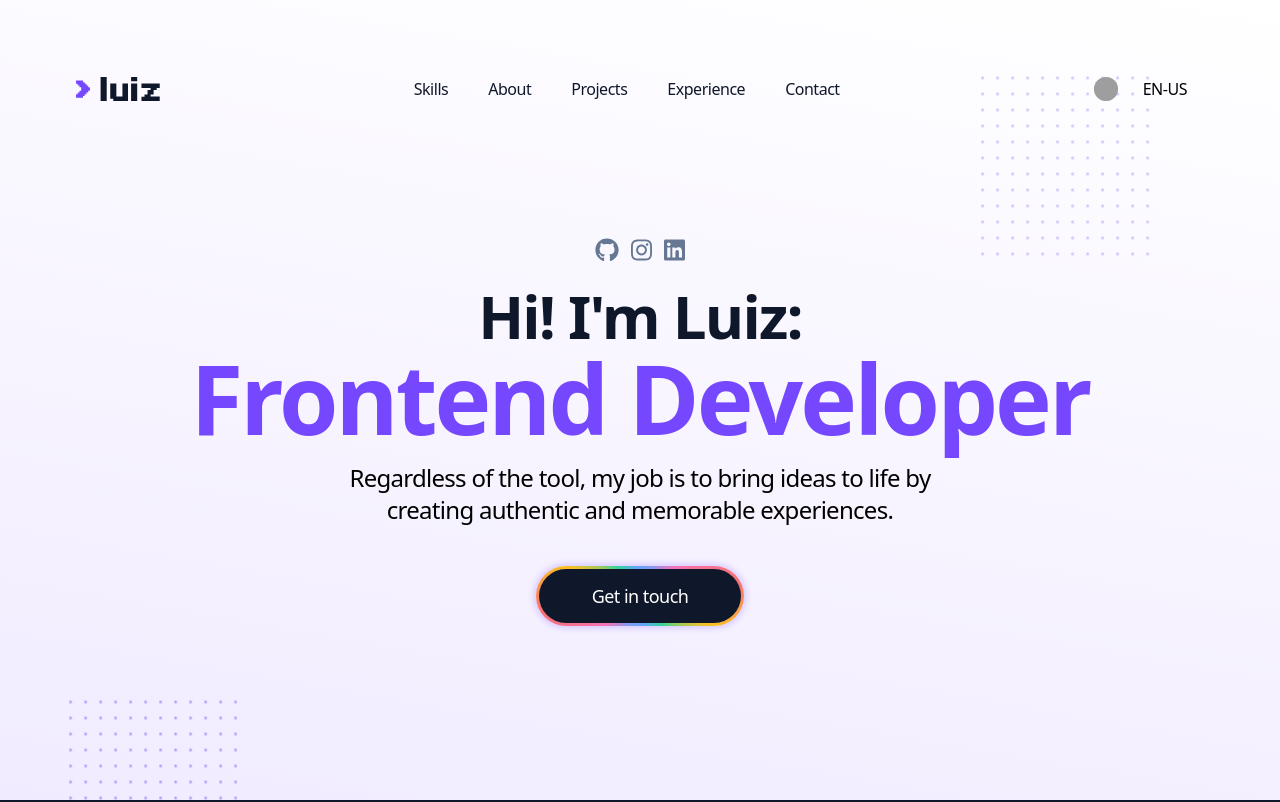
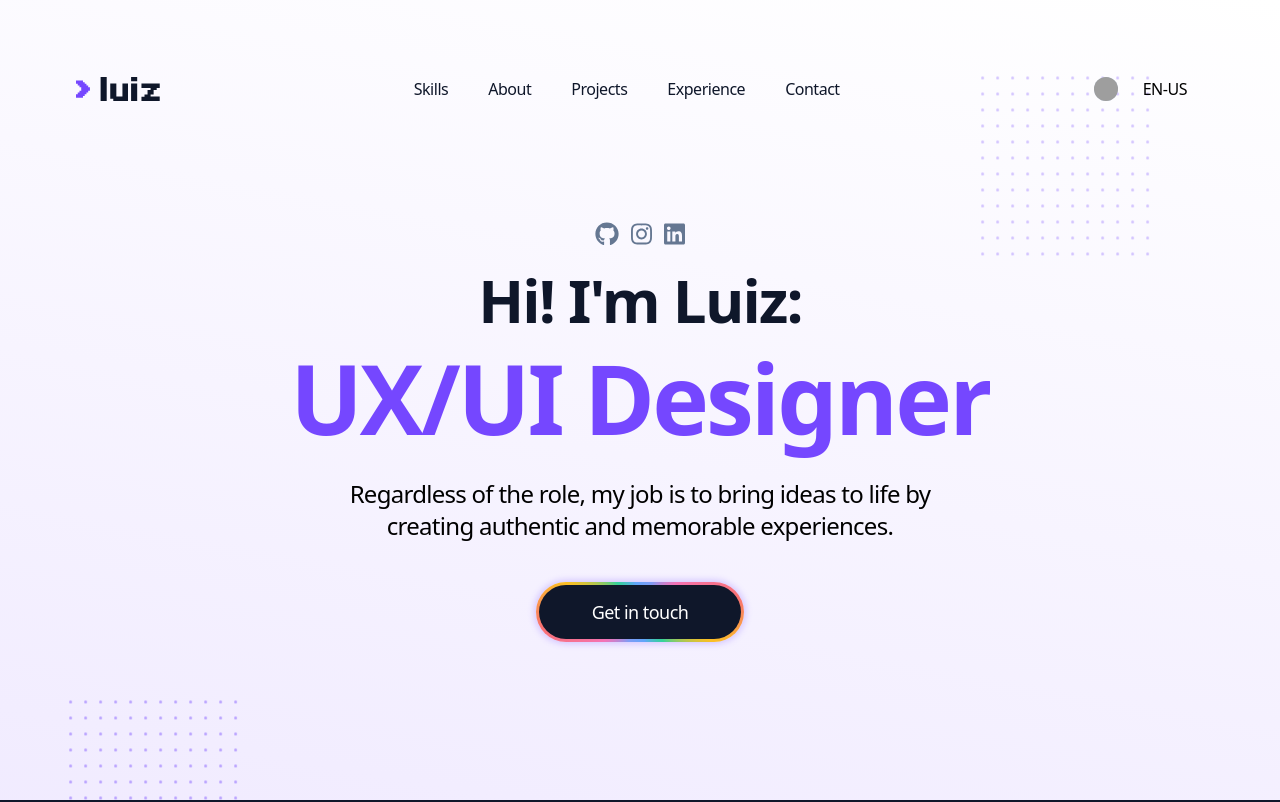
Before and after one commit to powluiz/portfolio, a React (Vite) app: page / in a window 1280 px wide. Shown: the top 802 px of the page. Built offline with nearby package versions, Linux system fonts and the light colour scheme; grey boxes are pictures that could not be loaded.

Commit message:
✨ - feat: home role carousel

```diff
--- a/src/components/Home/index.tsx
+++ b/src/components/Home/index.tsx
@@ -3,17 +3,35 @@ import { Button, NavBar } from '..'
 import { socialLinks } from '@/utils/constants'
 import DotPattern from '@/assets/DotPattern'
 import gsap from 'gsap'
-import { useEffect, useRef } from 'react'
+import { useEffect, useRef, useState } from 'react'
 
 const Home = () => {
   const { t } = useTranslation('home')
 
   const ctxWrapper = useRef(null)
   const tl = useRef<any>()
+  const title_tl = useRef<any>()
+
+  let position = 0
+  const roleList = ['UX', 'Designer', 'Editor', 'Front']
+  const [roleText, setRoleText] = useState(t(roleList[roleList.length - 1]))
+
+  const handleChangeRole = () => {
+    setRoleText(t(roleList[position]))
+    position === roleList.length - 1 ? (position = 0) : position++
+  }
 
   useEffect(() => {
     tl.current = gsap.timeline({
       delay: 0.5,
+    })
+
+    title_tl.current = gsap.timeline({
+      delay: 1.5,
+      defaults: {
+        duration: 1,
+      },
+      repeat: -1,
     })
 
     let ctx = gsap.context(() => {
@@ -53,6 +71,32 @@ const Home = () => {
           { opacity: 1, scale: 1, duration: 1, ease: 'elastic.out(0.5,0.5)' },
           '-=0.25',
         )
+
+      title_tl.current
+        .fromTo(
+          '.anim-role',
+          {
+            opacity: 0,
+            rotateX: 45,
+            y: 100,
+          },
+          { y: 0, ease: 'elastic.out(0.7,0.8)', rotateX: 0, opacity: 1 },
+        )
+        .to(
+          '.anim-role',
+          {
+            y: -100,
+            rotateX: -45,
+            opacity: 0,
+            ease: 'elastic.in(0.7,0.8)',
+          },
+          '+=1.5',
+        )
+        .to('.anim-role', {
+          y: 100,
+          duration: 0,
+          onComplete: () => handleChangeRole(),
+        })
     }, ctxWrapper)
 
     return () => ctx.revert()
@@ -79,9 +123,9 @@ const Home = () => {
             <h1 className="anim-title select-none text-nowrap text-center text-4xl font-extrabold text-primary-low sm:text-5xl md:text-6xl lg:text-6xl">
               {t("Hi, I'm Luiz:")}
             </h1>
-            <div className="flex">
-              <h1 className="anim-title select-none text-wrap text-center text-5xl font-extrabold text-primary-dark sm:text-6xl md:text-7xl lg:text-8xl">
-                {t('Frontend Developer')}
+            <div className="relative flex h-[11rem] w-full items-center justify-center overflow-hidden md:h-[8rem]">
+              <h1 className="anim-role select-none text-wrap text-center text-6xl font-extrabold text-primary-dark sm:text-7xl md:text-nowrap md:text-8xl">
+                {roleText}
               </h1>
             </div>
             <span className="anim-phrase mt-3 inline w-fit max-w-[40rem] select-none text-center text-base font-normal sm:text-xl md:text-2xl">
--- a/src/translations/locale/en_us.json
+++ b/src/translations/locale/en_us.json
@@ -10,11 +10,11 @@
 
   "home": {
     "Hi, I'm Luiz:": "Hi! I'm Luiz:",
-    "Frontend Developer": "Frontend Developer",
-    "UX/UI Designer": "UX/UI Designer",
-    "Graphic Designer": "Graphic Designer",
-    "Video Editor": "Video Editor",
-    "catch_phrase": "Regardless of the tool, my job is to bring ideas to life by creating authentic and memorable experiences.",
+    "Front": "Web Developer",
+    "UX": "UX/UI Designer",
+    "Designer": "Graphic Designer",
+    "Editor": "Video Editor",
+    "catch_phrase": "Regardless of the role, my job is to bring ideas to life by creating authentic and memorable experiences.",
     "About me": "About me",
     "Get in touch": "Get in touch"
   },
--- a/src/translations/locale/pt_br.json
+++ b/src/translations/locale/pt_br.json
@@ -10,11 +10,11 @@
 
   "home": {
     "Hi, I'm Luiz:": "Oi! Eu sou o Luiz:",
-    "Frontend Developer": "Desenvolvedor Frontend",
-    "UX/UI Designer": "UX/UI Designer",
-    "Graphic Designer": "Designer Gráfico",
-    "Video Editor": "Editor de Vídeo",
-    "catch_phrase": "Independentemente da ferramenta, meu trabalho é dar vida às ideias, criando experiências autênticas e memoráveis.",
+    "Front": "Desenvolvedor Web",
+    "UX": "UX/UI Designer",
+    "Designer": "Designer Gráfico",
+    "Editor": "Editor de Vídeo",
+    "catch_phrase": "Independentemente da função, meu trabalho é dar vida às ideias, criando experiências autênticas e memoráveis.",
     "About me": "Sobre mim",
     "Get in touch": "Entre em contato"
   },
```
